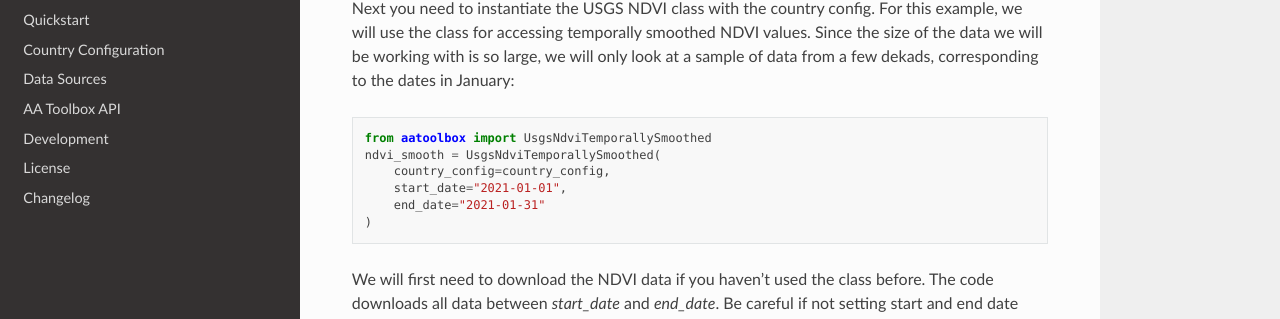
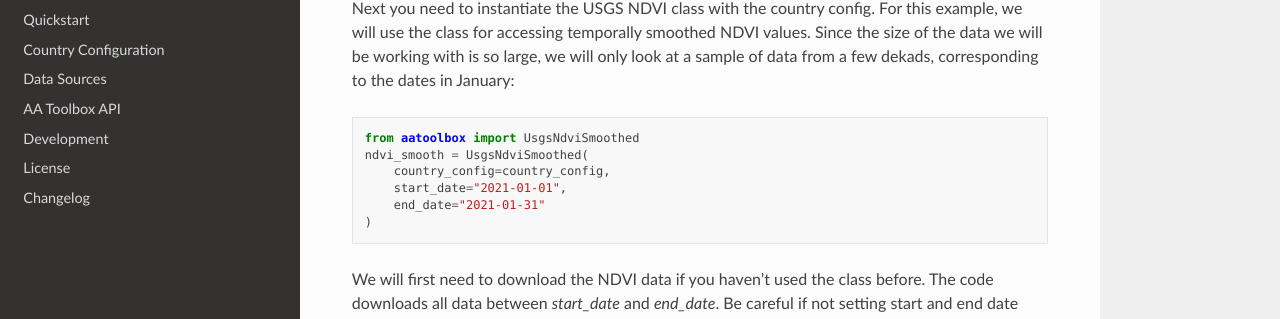
Before and after one commit to OCHA-DAP/ocha-anticipy, a Sphinx documentation site: the page built from docs/source/datasources/usgs_ndvi.rst, in a window 1280 px wide and 900 px high, scrolled down 1410 px. Shown: the part 129-448 px from the top of the window. Built offline with Sphinx 7.4.7 and the Read the Docs theme 2.0.0, drawn with Linux system fonts in a browser that asks for light colours.

Commit message:
Update documentation

```diff
--- a/docs/source/datasources/usgs_ndvi.rst
+++ b/docs/source/datasources/usgs_ndvi.rst
@@ -59,7 +59,7 @@ An example country config for Ethiopia is:
 
     iso3: eth
     usgs_ndvi:
-    region_name: east-africa
+        region_name: east-africa
 
 For a number of countries this config has been implemented already.
 For others, you can create a custom country config.
@@ -77,8 +77,8 @@ sample of data from a few dekads, corresponding to the dates in January:
 
 .. code-block:: python
 
-    from aatoolbox import UsgsNdviTemporallySmoothed
-    ndvi_smooth = UsgsNdviTemporallySmoothed(
+    from aatoolbox import UsgsNdviSmoothed
+    ndvi_smooth = UsgsNdviSmoothed(
         country_config=country_config,
         start_date="2021-01-01",
         end_date="2021-01-31"
```
Also changed, not shown: 1 other file.
